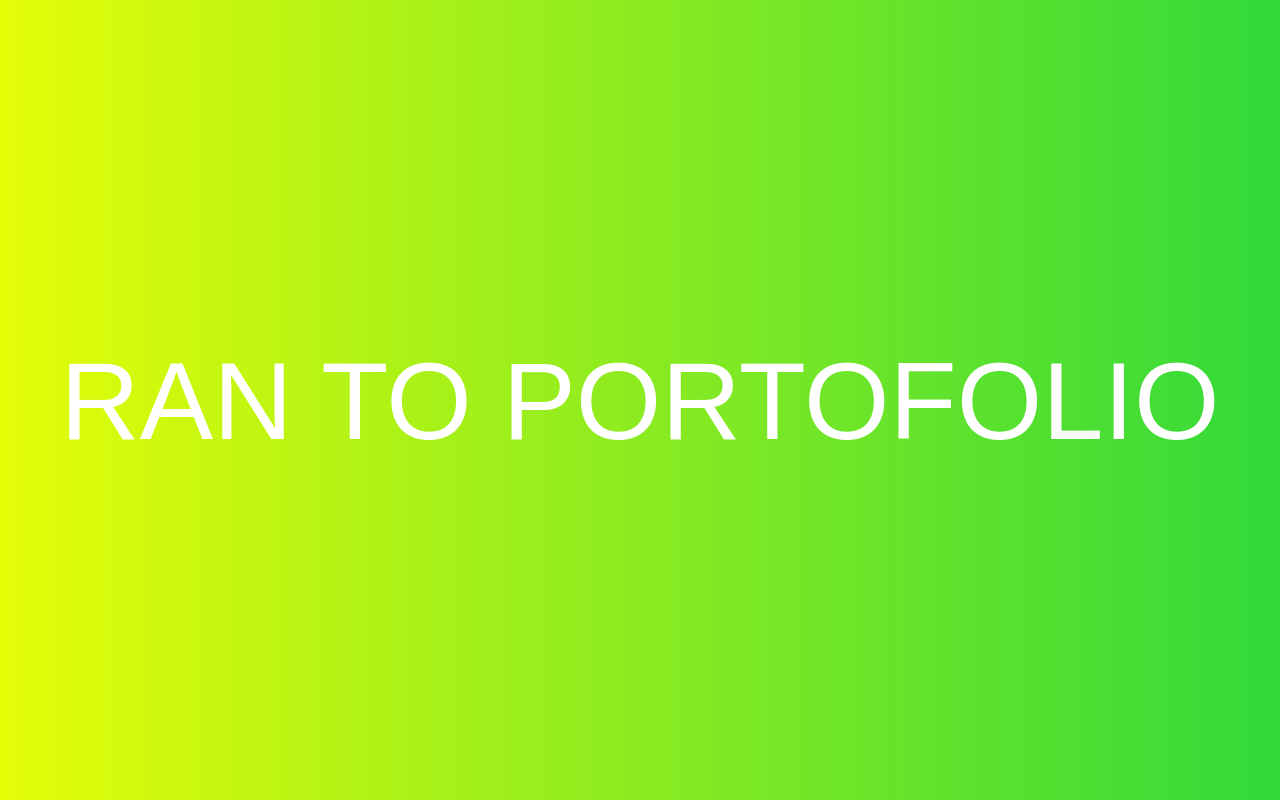
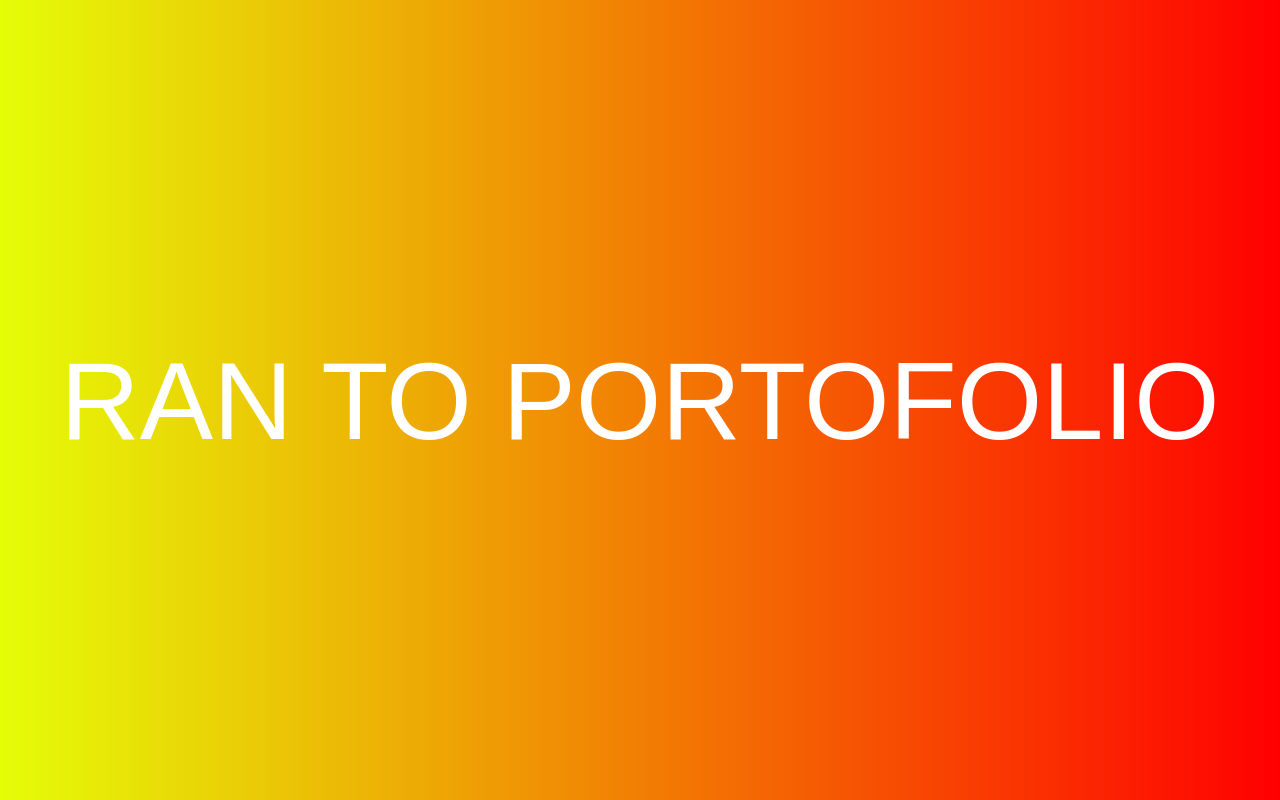
Before and after one commit to NJAFRI/Web-Portofolio, a plain HTML site: page index.html in a window 1280 px wide. Drawn offline with Linux system fonts and the light colour scheme.

Commit message:
Update index.html warna

```diff
--- a/index.html
+++ b/index.html
@@ -14,7 +14,7 @@
 
 body {
     font-family: Arial, sans-serif;
-    background: linear-gradient(to right, #e5fd07, #05d10fd2);
+    background: linear-gradient(to right, #e5fd07, #ff0000);
     overflow: auto;
     max-width: 1280px;
     min-height: 720px;
```
